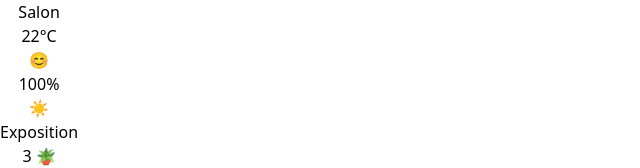
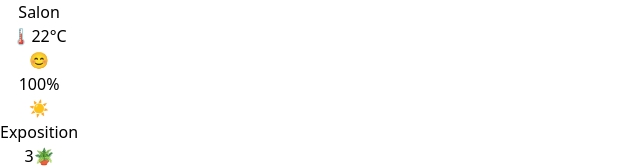
Before and after one commit to Zareon-Feryel/components-lib, a React (Vite) app: page / in a window 1280 px wide. Shown: the top 168 px of the page, without its empty margins (0-640 px from the left). Built offline with nearby package versions, Linux system fonts and the light colour scheme.

Commit message:
adjust: now using object for topRightText

```diff
--- a/src/App.tsx
+++ b/src/App.tsx
@@ -7,12 +7,14 @@ const roomInformation = [
 
 const plantsQuantity = { text: '3', icon: '🪴' };
 
+const temperature = { text: '22°C', icon: '🌡️' };
+
 function App () {
 
 	return (
 		<div className="w-screen h-screen bg-gray-100 p-10">
 			<Card title="Salon"
-				  topRightText="22°C"
+				  topRightText={temperature}
 				  informations={roomInformation}
 				  bottomRightCard={plantsQuantity}
 				  functionOnClick={() => console.log('click')}
--- a/src/Components/Molecules/Card.tsx
+++ b/src/Components/Molecules/Card.tsx
@@ -7,7 +7,7 @@ interface ITextWithIcon {
 
 interface Props {
 	title?: string;
-	topRightText?: string;
+	topRightText?: ITextWithIcon | string;
 	informations?: ITextWithIcon[];
 	bottomRightCard?: ITextWithIcon;
 	functionOnClick?: () => void;
@@ -16,10 +16,14 @@ interface Props {
 const Card = ({ title, topRightText, informations, bottomRightCard, functionOnClick }: Readonly<Props>) => {
 	return (
 		<button onClick={() => functionOnClick?.()}
-			className="flex flex-col relative h-32 w-64 bg-white overflow-hidden rounded-xl py-3 px-6 shadow-md hover:shadow-lg focus:shadow-lg focus:outline-none transition-shadow duration-300">
+				className="flex flex-col relative h-32 w-64 bg-white overflow-hidden rounded-xl py-3 px-6 shadow-md hover:shadow-lg focus:shadow-lg focus:outline-none transition-shadow duration-300">
 			<div className="flex justify-between w-full">
-				<h3 className="font-semibold text-gray-700">{title}</h3>
-				<p className="text-gray-500">{topRightText}</p>
+				<h3 className="pl-1 font-semibold text-gray-700">{title}</h3>
+				{topRightText &&
+					<p className="text-gray-500">
+						{typeof topRightText == 'string' ? topRightText : topRightText.icon + topRightText.text}
+					</p>
+				}
 			</div>
 			<div className="flex flex-col-reverse gap-1 h-full w-full">
 				{informations?.map((info, index) => (
@@ -32,7 +36,8 @@ const Card = ({ title, topRightText, informations, bottomRightCard, functionOnCl
 
 			<div className="absolute bottom-0 right-0 py-2 px-4 rounded-tl-xl border-t border-l
 				border-gray-100
-				cursor-pointer duration-500 bg-white"><p>{bottomRightCard?.text} <span className="text-xl">{bottomRightCard?.icon}</span></p></div>
+				cursor-pointer duration-500 bg-white"><p>{bottomRightCard?.text}
+				<span className="text-xl">{bottomRightCard?.icon}</span></p></div>
 		</button>
 	);
 };
```
